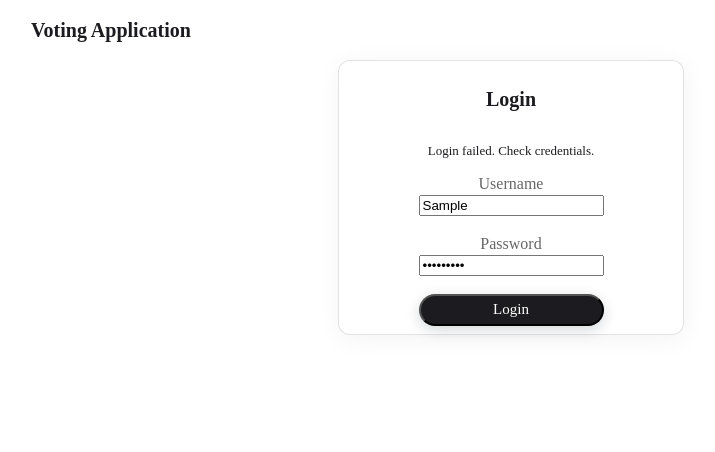
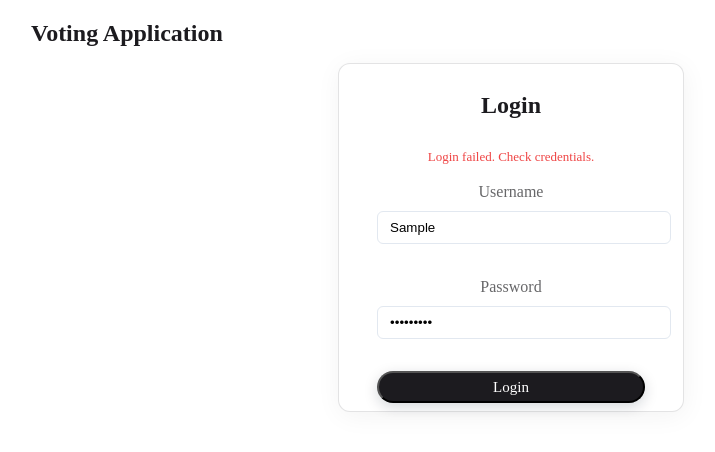
Before and after one commit to Greg0109/FCRVote, a React (Create React App) app in the folder src/front/: page / in a window 1280 px wide. Both pictures are taken after typing "Sample", "Sample123" into the empty fields and a click on the button "Login". Shown: the top 452 px of the page, without its empty margins (129-844 px from the left). Built offline with nearby package versions, Linux system fonts and the light colour scheme; no server answers.

Commit message:
move all styling to the css files

```diff
--- a/src/front/src/api.ts
+++ b/src/front/src/api.ts
@@ -1,7 +1,7 @@
 import axios from 'axios';
 import { Candidate, User, Result, TokenResponse, VotingSession } from './types';
 
-const API_BASE = 'http://192.168.1.201:8000';
+const API_BASE = 'http://localhost:8000';
 
 const apiClient = axios.create({
     baseURL: API_BASE,
--- a/src/front/src/components/Views/AdminView.tsx
+++ b/src/front/src/components/Views/AdminView.tsx
@@ -7,6 +7,8 @@ import { Checkbox } from '../ui/checkbox';
 import * as api from '../../api';
 import * as types from '../../types';
 import '../../App.css';
+import '../style/admin.css';
+import '../style/input.css';
 
 export default function AdminView() {
     const [candidateName, setCandidateName] = useState('');
@@ -247,14 +249,14 @@ export default function AdminView() {
             <AdminCard>
                 <div>
                     <Card>
-                        <CardContent style={{ minHeight: '210px' }}>
+                        <CardContent className="admin-card-content">
                             <h3>Add Candidate</h3>
                             <form onSubmit={handleAddCandidate}>
-                                <div style={{ display: 'flex', flexDirection: 'row', alignItems: 'center', gap: '1rem' }}>
+                                <div className="admin-candidate-form">
                                     <div>
                                         {photo ? (
                                             <AddPhotoButton onClick={UploadPhoto}>
-                                                <img src={photo} alt="Uploaded" style={{ width: '48px', height: '48px', borderRadius: '50%' }} />
+                                                <img src={photo} alt="Uploaded" className="admin-candidate-photo" />
                                             </AddPhotoButton>
                                         ) : (
                                             <AddPhotoButton onClick={UploadPhoto}>+</AddPhotoButton>
@@ -273,7 +275,7 @@ export default function AdminView() {
                                             type="file"
                                             accept="image/*"
                                             ref={fileInputRef}
-                                            style={{ display: 'none' }}
+                                            className="admin-hidden-input"
                                             onChange={handlePhotoUpload}
                                             hidden
                                         />
@@ -405,7 +407,7 @@ export default function AdminView() {
                             {pastSessions.length > 0 ? (
                                 <ul>
                                     {pastSessions.map((session) => (
-                                        <li key={session.id} className="flex justify-between items-center">
+                                        <li key={session.id} className="align-horizontal">
                                             <span>{session.name} - {session.description}</span>
                                             <Button onClick={() => handleDeleteSession(session.id)}>Delete</Button>
                                         </li>
--- a/src/front/src/components/Views/LoginForm.tsx
+++ b/src/front/src/components/Views/LoginForm.tsx
@@ -4,6 +4,8 @@ import { Button } from '../ui/button';
 import { Input } from '../ui/input';
 import { Label } from '../ui/label';
 import '../style/label.css';
+import '../style/login.css';
+import '../style/input.css';
 
 interface LoginFormProps {
     onLogin: (username: string, password: string) => void;
@@ -23,23 +25,21 @@ export default function LoginForm({ onLogin, error }: LoginFormProps) {
         <Card>
             <CardContent>
                 <h2 className="fcr-title">Login</h2>
-                {error && <p className="text-red-500 mb-4 text-center">{error}</p>}
-                <form onSubmit={handleSubmit} className="space-y-4">
-                    <div>
+                {error && <p className="login-error">{error}</p>}
+                <form onSubmit={handleSubmit} className="login-form">
+                    <div className="label-input-wrapper">
                         <Label htmlFor="username" label="Username" />
-                        <br/>
                         <Input
                             id="username"
                             placeholder="Enter your username"
                             value={username}
                             onChange={(e) => setUsername(e.target.value)}
                             required
+                            className="input-margin"
                         />
                     </div>
-                    <br/>
-                    <div>
+                    <div className="label-input-wrapper">
                         <Label htmlFor="password" label="Password" />
-                        <br/>
                         <Input
                             id="password"
                             type="password"
@@ -47,9 +47,9 @@ export default function LoginForm({ onLogin, error }: LoginFormProps) {
                             value={password}
                             onChange={(e) => setPassword(e.target.value)}
                             required
+                            className="input-margin"
                         />
                     </div>
-                    <br/>
                     <Button type="submit" className="fcr-button">
                         Login
                     </Button>
--- a/src/front/src/components/Views/UserView.tsx
+++ b/src/front/src/components/Views/UserView.tsx
@@ -15,7 +15,7 @@ export default function UserView({ currentUser }: UserViewProps) {
   const [error, setError] = useState('');
   const [currentStage, setCurrentStage] = useState(1);
   const [votesRemaining, setVotesRemaining] = useState(3);
-  const [title, setTitle] = useState(``);
+  const [title, setTitle] = useState('');
   const [isPolling, setIsPolling] = useState(false);
   const [waitingMessage, setWaitingMessage] = useState('');
   const [isTie, setIsTie] = useState(false);
@@ -193,7 +193,6 @@ export default function UserView({ currentUser }: UserViewProps) {
             <div className="mobile-winner-description">
               {winner.description}
             </div>
-            <br/>
             <div className="mobile-winner-points">
               Total Points: {winner.points}
             </div>
@@ -221,32 +220,52 @@ export default function UserView({ currentUser }: UserViewProps) {
                   selectedCandidate === candidate.id ? 'selected' : ''
                 }`}
                 onClick={() => setSelectedCandidate(candidate.id)}
+                style={{
+                  display: 'flex',
+                  alignItems: 'center',
+                  padding: '16px',
+                  borderRadius: '12px',
+                  border: selectedCandidate === candidate.id ? '2px dashed #007aff' : '1px solid #ddd',
+                  backgroundColor: selectedCandidate === candidate.id ? '#f0f8ff' : '#fff',
+                  marginBottom: '12px',
+                  cursor: 'pointer',
+                }}
               >
-              <div className="mobile-candidate-content">
-                <div className="mobile-candidate-photo">
                 <img
                   src={candidate.photo}
                   alt={`${candidate.name}'s photo`}
-                      className="mobile-candidate-photo-img"
+                  style={{
+                    width: '64px',
+                    height: '64px',
+                    borderRadius: '50%',
+                    objectFit: 'cover',
+                    marginRight: '16px',
+                  }}
                 />
-                </div>
                 <div>
-                  <div className="mobile-candidate-name">
-                    {candidate.name}
-                  </div>
-                  <div className="mobile-candidate-description">
-                    {candidate.description}
-                  </div>
-                </div>
+                  <div style={{ fontWeight: 600 }}>{candidate.name}</div>
+                  <div style={{ fontStyle: 'italic', marginTop: '4px', color: '#444' }}>"{candidate.description}"</div>
                 </div>
               </div>
             ))}
           </div>
 
           <button
-              className="mobile-continue-button"
             onClick={submitVote}
             disabled={selectedCandidate === null || votesRemaining <= 0}
+            style={{
+              width: '100%',
+              padding: '16px',
+              backgroundColor: '#000',
+              color: '#fff',
+              fontWeight: 'bold',
+              fontSize: '17px',
+              borderRadius: '999px',
+              marginTop: '16px',
+              border: 'none',
+              cursor: selectedCandidate === null || votesRemaining <= 0 ? 'not-allowed' : 'pointer',
+              opacity: selectedCandidate === null || votesRemaining <= 0 ? 0.6 : 1,
+            }}
           >
             Continue
           </button>
--- a/src/front/src/components/style/admin.css
+++ b/src/front/src/components/style/admin.css
@@ -0,0 +1,54 @@
+.admin-card-content {
+  min-height: 210px;
+}
+
+.admin-candidate-form {
+  display: flex;
+  flex-direction: row;
+  align-items: center;
+  gap: 1rem;
+}
+
+.admin-candidate-photo {
+  width: 48px;
+  height: 48px;
+  border-radius: 50%;
+}
+
+.admin-hidden-input {
+  display: none;
+}
+
+.align-horizontal {
+  display: flex;
+  justify-content: space-between;
+  align-items: center;
+}
+
+.flex {
+  display: flex;
+}
+
+.justify-between {
+  justify-content: space-between;
+}
+
+.items-center {
+  align-items: center;
+}
+
+.admin-form-field {
+  margin-bottom: 1rem;
+}
+
+.admin-form-submit {
+  margin-top: 1rem;
+}
+
+.admin-form-checkbox {
+  margin-bottom: 1rem;
+}
+
+.admin-section {
+  margin-bottom: 1.5rem;
+}
--- a/src/front/src/components/style/input.css
+++ b/src/front/src/components/style/input.css
@@ -0,0 +1,16 @@
+input {
+  border: 1px solid #e2e8f0;
+  padding: 0.5rem 0.75rem;
+  border-radius: 0.375rem;
+  width: 100%;
+}
+
+input:focus {
+  outline: none;
+  border-color: #4299e1;
+  box-shadow: 0 0 0 3px rgba(66, 153, 225, 0.5);
+}
+
+input[type="checkbox"] {
+  width: auto;
+}
--- /dev/null
+++ b/src/front/src/components/style/login.css
@@ -0,0 +1,30 @@
+.fcr-title {
+  text-align: center;
+  margin-bottom: 1rem;
+  font-size: 1.5rem;
+  font-weight: bold;
+}
+
+.login-error {
+  color: #ef4444; /* text-red-500 */
+  margin-bottom: 1rem;
+  text-align: center;
+}
+
+.login-form {
+  display: flex;
+  flex-direction: column;
+  gap: 1rem;
+}
+
+.fcr-button {
+  width: 100%;
+}
+
+.label-input-wrapper {
+  margin-bottom: 1rem;
+}
+
+.input-margin {
+  margin-top: 0.5rem;
+}
--- a/src/front/src/components/style/results.css
+++ b/src/front/src/components/style/results.css
@@ -1,3 +1,24 @@
+.mobile-container {
+  max-width: 400px;
+  margin: 0 auto;
+  padding: 16px;
+  font-family: -apple-system, BlinkMacSystemFont, "Segoe UI", Roboto, sans-serif;
+  background: #f9f9f9;
+}
+
+.mobile-round-title {
+  text-align: center;
+  font-size: 18px;
+  font-weight: 600;
+  margin-bottom: 16px;
+}
+
+.mobile-error {
+  text-align: center;
+  color: red;
+  margin-top: 8px;
+}
+
 .mobile-results-list {
   display: flex;
   flex-direction: column;
--- a/src/front/src/components/style/user.css
+++ b/src/front/src/components/style/user.css
@@ -154,17 +154,16 @@
 }
 
 .mobile-winner-points {
-  font-size: 18px;
-  font-weight: 600;
   color: #007aff;
-  margin-bottom: 10px;
   text-align: center;
+  margin-top: 10px;
 }
 
 .mobile-winner-description {
   font-size: 16px;
   color: #555;
   text-align: center;
+  margin-bottom: 1rem;
 }
 
 .mobile-winner-message {
--- a/src/front/src/components/ui/input.tsx
+++ b/src/front/src/components/ui/input.tsx
@@ -1,3 +1 @@
-export const Input = (props: React.InputHTMLAttributes<HTMLInputElement>) => (
-  <input className="border px-3 py-2 rounded w-full" {...props} />
-);
+export const Input = (props: React.InputHTMLAttributes<HTMLInputElement>) => <input {...props} />;
```
Lines whose indentation alone changed are shown as unchanged.
